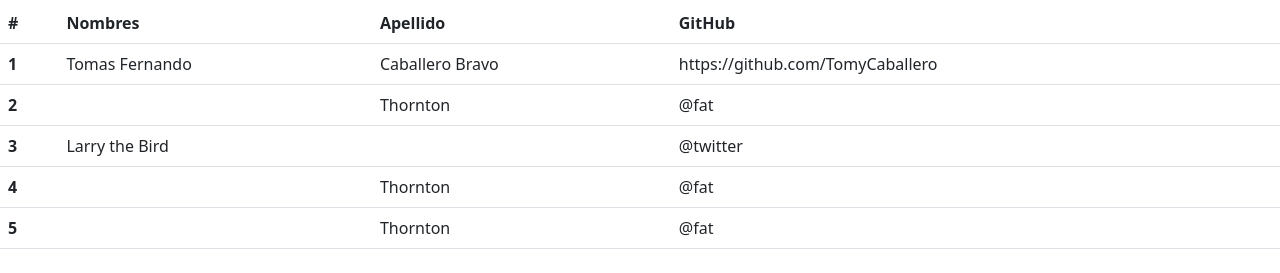
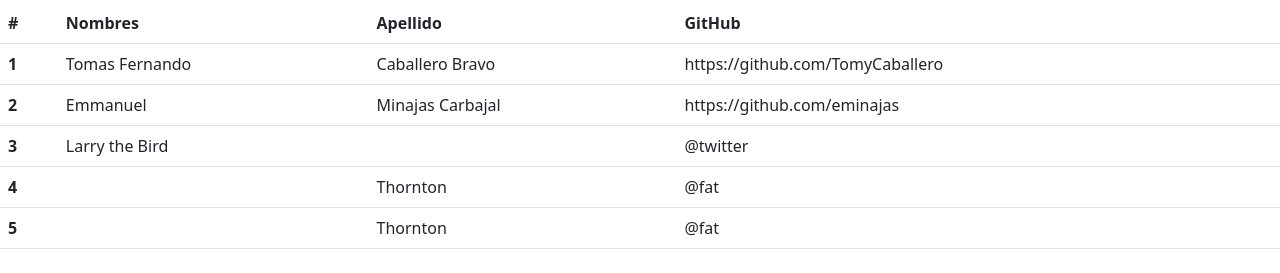
Before and after one commit to DanteContreras93/GenerationCH21E3, a plain HTML site: page index.html in a window 1280 px wide. Shown: the part 53-326 px from the top of the page. Drawn offline with nearby package versions, Linux system fonts and the light colour scheme.

Commit message:
Se agrego el enlace a github personal

```diff
--- a/index.html
+++ b/index.html
@@ -26,9 +26,9 @@
         </tr>
         <tr>
           <th scope="row">2</th>
-          <td></td>
-          <td>Thornton</td>
-          <td>@fat</td>
+          <td>Emmanuel</td>
+          <td>Minajas Carbajal</td>
+          <td>https://github.com/eminajas</td>
         </tr>
         <tr>
           <th scope="row">3</th>
```
